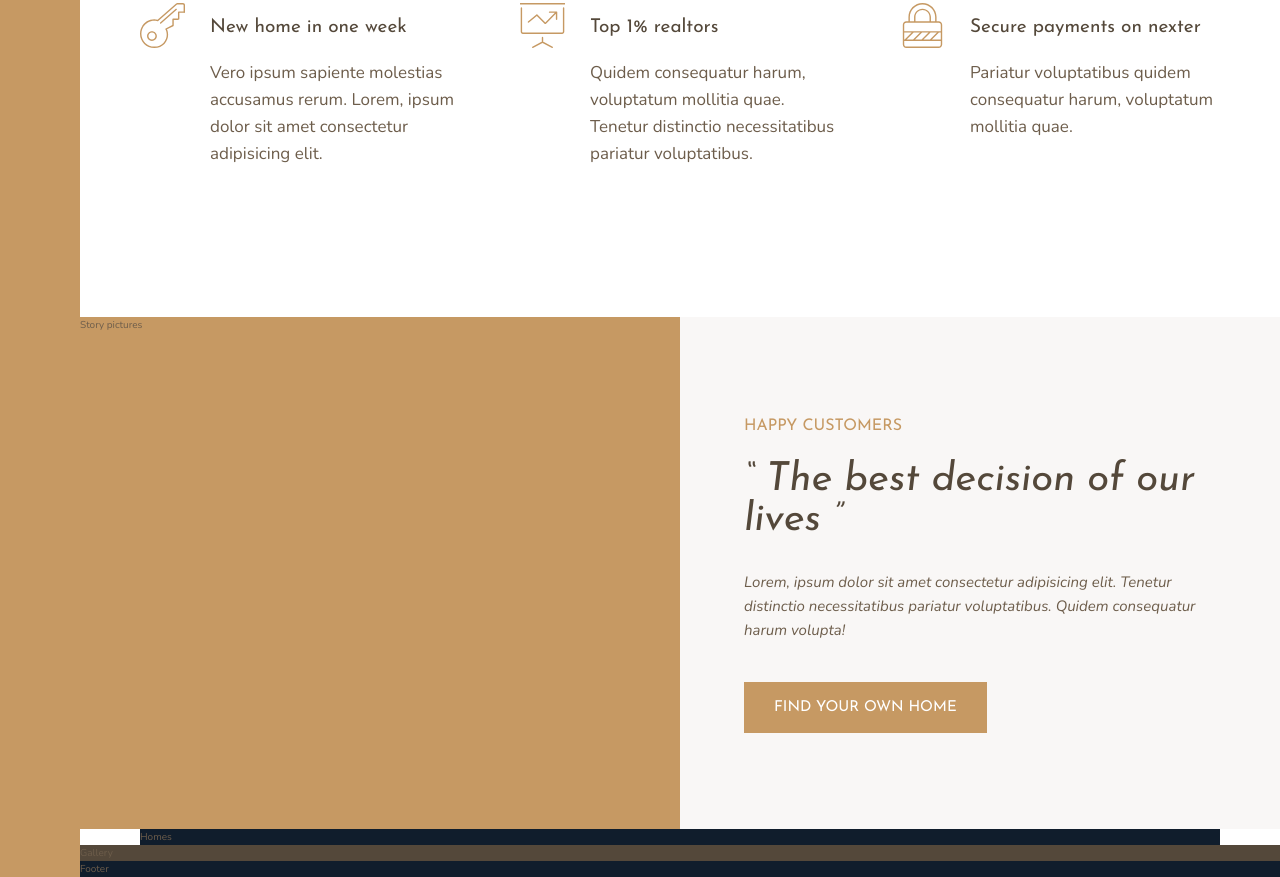
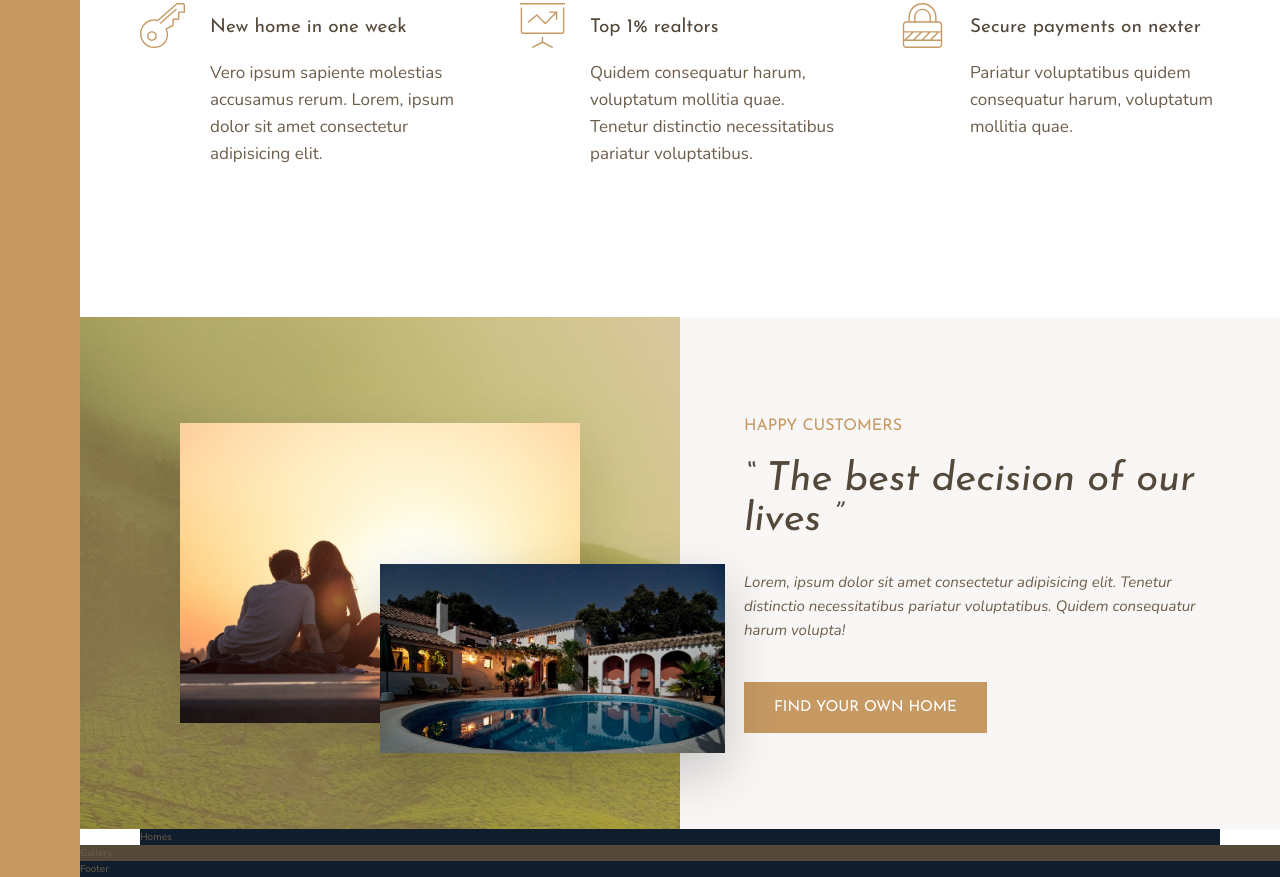
Before and after one commit to mike1234-pixel/Nexter, a website: page index.html in a window 1280 px wide. Shown: the part 991-1868 px from the top of the page. Drawn offline with nearby package versions, Linux system fonts and the light colour scheme.

Commit message:
completed story__pictures section - layout done using a 6x6 grid, in _story.scss

```diff
--- a/index.html
+++ b/index.html
@@ -91,7 +91,12 @@
     </section>
 
     <div class="story__pictures">
-      Story pictures
+      <img
+        src="img/story-1.jpeg"
+        alt="Couple with new house"
+        class="story__img--1"
+      />
+      <img src="img/story-2.jpeg" alt="New house" class="story__img--2" />
     </div>
 
     <div class="story__content">
--- a/sass/_story.scss
+++ b/sass/_story.scss
@@ -2,6 +2,32 @@
   &__pictures {
     background-color: $color-primary;
     grid-column: full-start / col-end 4;
+    background-image: linear-gradient(
+        rgba($color-primary, 0.5),
+        rgba($color-primary, 0.5)
+      ),
+      url(../img/back.jpg);
+
+    display: grid;
+    // 6x6 grid for the pictures section:
+    grid-template-rows: repeat(6, 1fr);
+    grid-template-columns: repeat(6, 1fr);
+    align-items: center;
+  }
+
+  &__img--1 {
+    width: 100%;
+    grid-row: 2 / 6; // img to span from grid line number 2 to grid line number 6
+    grid-column: 2 / 6;
+    box-shadow: 0 2rem 5rem rgba(#000, 0.1);
+  }
+  &__img--2 {
+    position: relative;
+    z-index: 5;
+    width: 115%; // this creates the image overlap
+    grid-row: 4 / 6;
+    grid-column: 4 / 7;
+    box-shadow: 0 2rem 5rem rgba(#000, 0.2);
   }
   &__content {
     background-color: $color-grey-light-1;
```
Also changed, not shown: css/style.css.
